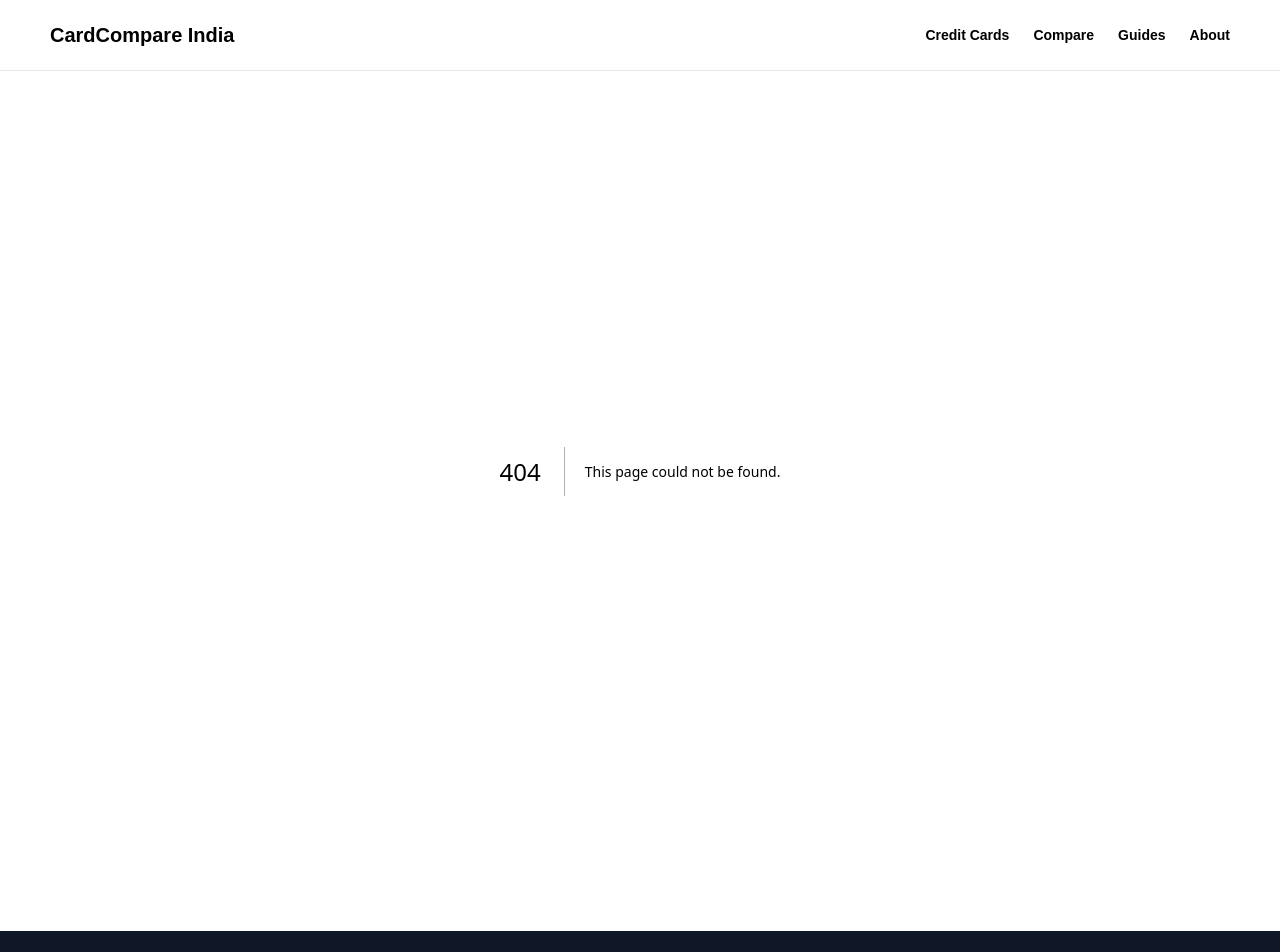
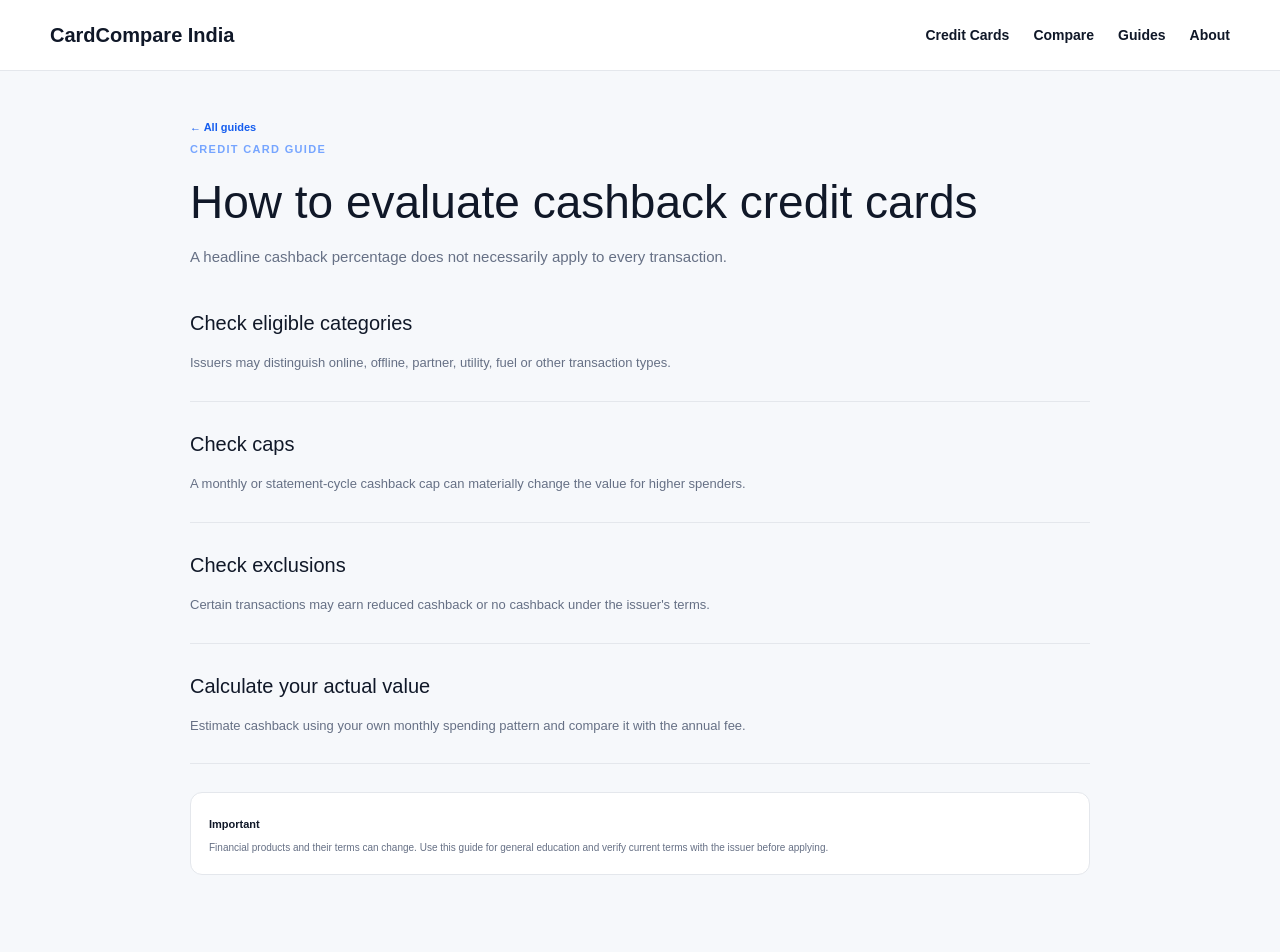
Before and after one commit to Rock682/Credit-card-affiliate-website, a Next.js app: page /guides/cashback-credit-cards-guide in a window 1280 px wide. Before the commit this address had no page. Shown: the top 952 px of the page. Built offline with nearby package versions, Linux system fonts and the light colour scheme.

Commit message:
Phase 2: complete guide pages and comparison

```diff
--- /dev/null
+++ b/app/guides/[slug]/page.tsx
@@ -0,0 +1,74 @@
+import type { Metadata } from "next";
+import Link from "next/link";
+
+const guides = {
+  "how-credit-card-fees-work": {
+    title: "How credit card fees work in India",
+    intro: "Joining fees, annual fees, renewal waivers and taxes can change the effective cost of a card.",
+    sections: [
+      ["Joining fee", "A joining fee may be charged when a card is issued. Check whether a welcome benefit offsets it and whether taxes apply."],
+      ["Annual or renewal fee", "This is the recurring fee for keeping a card. Some cards waive or reverse it after a stated annual spending threshold."],
+      ["Other charges", "Cash advances, foreign transactions, late payments and other services can carry separate charges. Review the issuer's current schedule."],
+      ["Before applying", "Compare the recurring cost with the benefits you are realistically likely to use rather than relying only on a headline reward rate."]
+    ]
+  },
+  "cashback-credit-cards-guide": {
+    title: "How to evaluate cashback credit cards",
+    intro: "A headline cashback percentage does not necessarily apply to every transaction.",
+    sections: [
+      ["Check eligible categories", "Issuers may distinguish online, offline, partner, utility, fuel or other transaction types."],
+      ["Check caps", "A monthly or statement-cycle cashback cap can materially change the value for higher spenders."],
+      ["Check exclusions", "Certain transactions may earn reduced cashback or no cashback under the issuer's terms."],
+      ["Calculate your actual value", "Estimate cashback using your own monthly spending pattern and compare it with the annual fee."]
+    ]
+  },
+  "travel-credit-cards-guide": {
+    title: "How to evaluate travel credit cards",
+    intro: "Travel cards can combine reward points, lounge access and travel-related benefits, but conditions matter.",
+    sections: [
+      ["Reward structure", "Check how many points you earn, which categories qualify and whether there are monthly or annual caps."],
+      ["Lounge access", "Look for spend requirements, visit limits and domestic versus international access conditions."],
+      ["Redemption", "Check transfer partners, redemption values, minimum points and expiry rules before assigning a value to rewards."],
+      ["International spending", "Review foreign-currency charges and dynamic currency conversion terms before using a card abroad."]
+    ]
+  }
+} as const;
+
+type GuideSlug = keyof typeof guides;
+
+export async function generateStaticParams() {
+  return Object.keys(guides).map((slug) => ({ slug }));
+}
+
+export async function generateMetadata({ params }: { params: Promise<{ slug: string }> }): Promise<Metadata> {
+  const { slug } = await params;
+  const guide = guides[slug as GuideSlug];
+  return guide ? { title: guide.title, description: guide.intro } : {};
+}
+
+export default async function GuidePage({ params }: { params: Promise<{ slug: string }> }) {
+  const { slug } = await params;
+  const guide = guides[slug as GuideSlug];
+  if (!guide) return null;
+
+  return (
+    <section className="container" style={{ padding: "48px 0 70px", maxWidth: 900 }}>
+      <Link href="/guides" className="details-link" style={{ textAlign: "left", paddingTop: 0 }}>← All guides</Link>
+      <span className="home-label">CREDIT CARD GUIDE</span>
+      <h1 style={{ fontSize: "clamp(32px,4vw,46px)", margin: "8px 0" }}>{guide.title}</h1>
+      <p className="card-lead">{guide.intro}</p>
+      <div className="guide-article">
+        {guide.sections.map(([title, text]) => (
+          <section className="detail-section" key={title}>
+            <h2>{title}</h2>
+            <p>{text}</p>
+          </section>
+        ))}
+      </div>
+      <div className="affiliate-disclosure" style={{ marginTop: 28, border: "1px solid var(--border)", borderRadius: 12, padding: 18 }}>
+        <strong>Important</strong>
+        <p>Financial products and their terms can change. Use this guide for general education and verify current terms with the issuer before applying.</p>
+      </div>
+    </section>
+  );
+}
```
